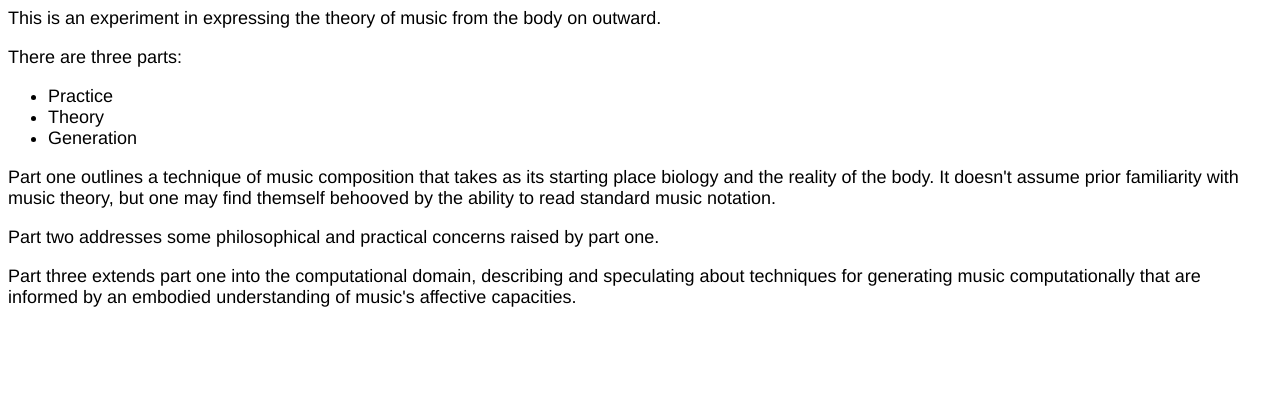
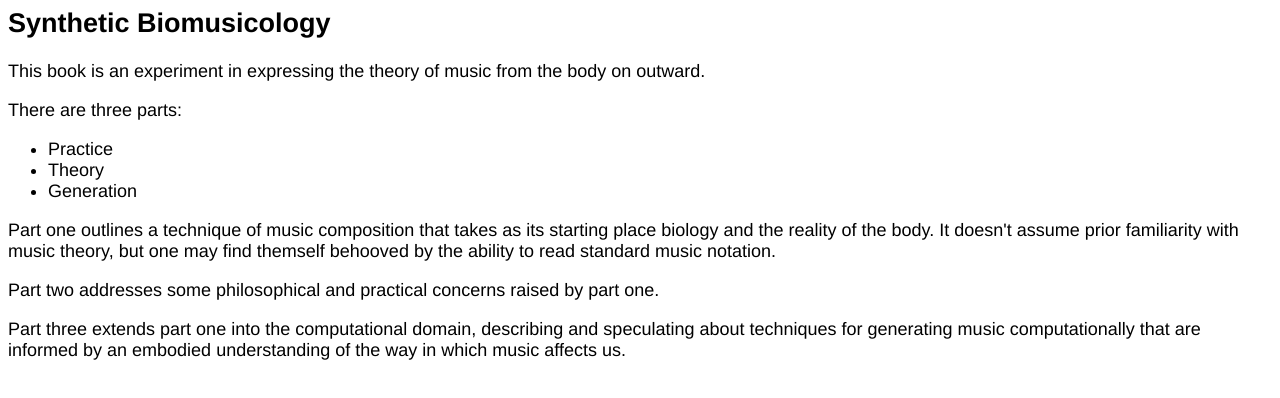
Before and after one commit to danefilipczak/synthetic-biomusicology, a plain HTML site: page introduction.html in a window 1280 px wide. Drawn offline with Linux system fonts and the light colour scheme.

Commit message:
changed build styles

```diff
--- a/introduction.html
+++ b/introduction.html
@@ -3,9 +3,9 @@
 <link rel="stylesheet" type="text/css" href="styles.css">
 </head>
 <body>
-<h2></h2>
+<h2>Synthetic Biomusicology</h2>
 <p>
-	This is an experiment in expressing the theory of music from the body on outward.
+	This book is an experiment in expressing the theory of music from the body on outward.
 </p>
 <p>
 	There are three parts:
@@ -21,7 +21,7 @@
 	Part two addresses some philosophical and practical concerns raised by part one.
 </p>
 <p>
-	Part three extends part one into the computational domain, describing and speculating about techniques for generating music computationally that are informed by an embodied understanding of music's affective capacities.
+	Part three extends part one into the computational domain, describing and speculating about techniques for generating music computationally that are informed by an embodied understanding of the way in which music affects us.
 </p>
 
 <section class = "notes">
```
Also changed, not shown: 1 other file.
